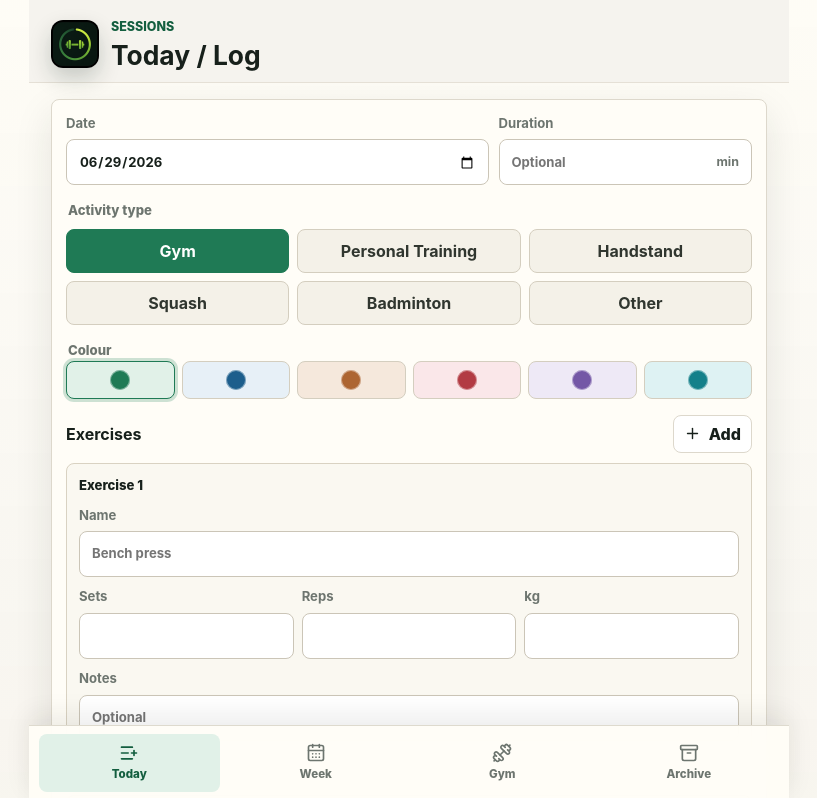
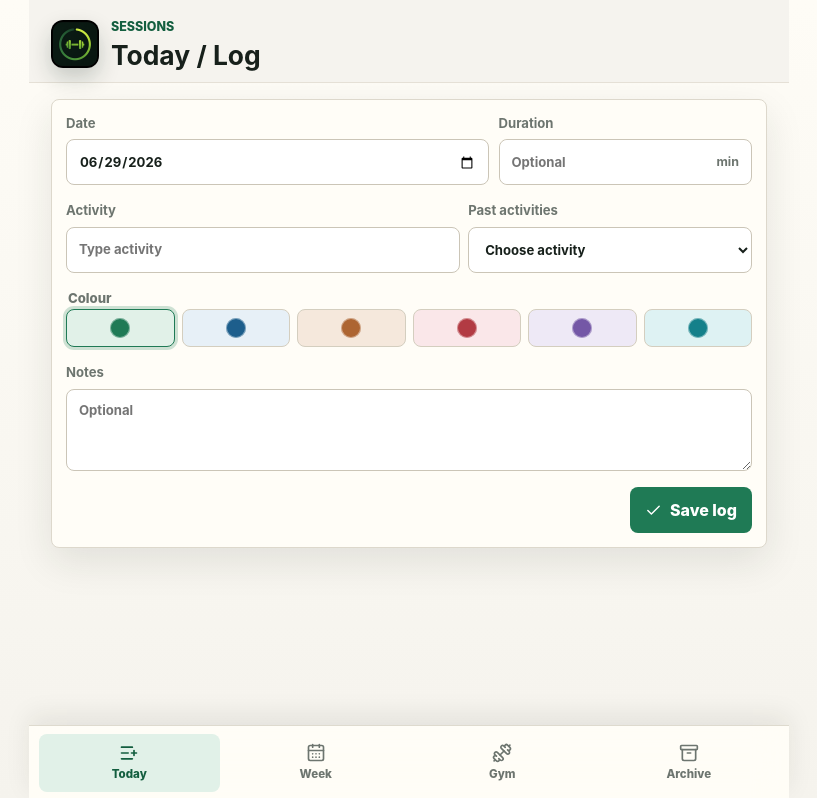
Before and after one commit to themahboba/sessions, a React (Vite) app: page / in a window 1280 px wide. Shown: the top 798 px of the page, without its empty margins (231-1048 px from the left). Built offline with nearby package versions, Linux system fonts and the light colour scheme.

Commit message:
Allow typed activity names

```diff
--- a/src/App.tsx
+++ b/src/App.tsx
@@ -15,13 +15,7 @@ import {
 import { useEffect, useMemo, useState } from "react";
 import type { CSSProperties, FormEvent, ReactNode } from "react";
 
-type ActivityType =
-  | "Gym"
-  | "Personal Training"
-  | "Handstand"
-  | "Squash"
-  | "Badminton"
-  | "Other";
+type ActivityType = string;
 
 type ExerciseEntry = {
   id: string;
@@ -64,6 +58,11 @@ type OneOffPlanItem = {
 };
 
 type ActivityPlanItem = WeeklyPlanItem | OneOffPlanItem;
+
+type PastActivityOption = {
+  name: string;
+  activityColor?: string;
+};
 
 type TabKey = "today" | "week" | "gym" | "archive";
 
@@ -103,23 +102,6 @@ type CalendarActivityChip =
       planItem: ActivityPlanItem;
     };
 
-const activityTypes: ActivityType[] = [
-  "Gym",
-  "Personal Training",
-  "Handstand",
-  "Squash",
-  "Badminton",
-  "Other",
-];
-
-const summaryTypes: ActivityType[] = [
-  "Gym",
-  "Squash",
-  "Badminton",
-  "Handstand",
-  "Personal Training",
-];
-
 const storageKey = "activity-tracker.logs.v1";
 const scheduleStorageKey = "activity-tracker.weekly-plan.v1";
 const oneOffPlanStorageKey = "activity-tracker.one-off-plan.v1";
@@ -143,13 +125,12 @@ const activityColorOptions = [
   { name: "Teal", value: "#14808a", soft: "#def2f3", text: "#0d626a" },
 ];
 
-const defaultActivityColors: Record<ActivityType, string> = {
+const defaultActivityColors: Record<string, string> = {
   Gym: "#1f7a55",
   "Personal Training": "#7457a6",
   Handstand: "#14808a",
   Squash: "#ad6532",
   Badminton: "#1d5e8c",
-  Other: "#b23b43",
 };
 
 const todayInputValue = () => formatDateInput(new Date());
@@ -216,15 +197,8 @@ function getWeekKey(date: Date) {
   return formatDateInput(startOfWeek(date));
 }
 
-function countByType(logs: ActivityLog[]) {
-  return activityTypes.reduce<Record<ActivityType, number>>((totals, type) => {
-    totals[type] = logs.filter((log) => log.activityType === type).length;
-    return totals;
-  }, {} as Record<ActivityType, number>);
-}
-
 function defaultActivityColor(activityType: ActivityType) {
-  return defaultActivityColors[activityType];
+  return defaultActivityColors[activityType] ?? activityColorOptions[0]!.value;
 }
 
 function resolveActivityColor(activity: { activityType: ActivityType; activityColor?: string }) {
@@ -247,18 +221,15 @@ function activityColorStyle(activity: { activityType: ActivityType; activityColo
 
 function activityDisplayName(activity: { activityType: ActivityType; customActivityName?: string }) {
   if (activity.activityType === "Other" && activity.customActivityName?.trim()) {
-    return activity.customActivityName.trim();
+    return normalizeActivityName(activity.customActivityName);
   }
-  return activity.activityType;
+  return normalizeActivityName(activity.activityType);
 }
 
 function activityShortLabel(activity: { activityType: ActivityType; customActivityName?: string }) {
-  if (activity.activityType === "Other") {
-    const displayName = activityDisplayName(activity);
-    return displayName.length > 6 ? displayName.slice(0, 6) : displayName;
-  }
-
-  switch (activity.activityType) {
+  const displayName = activityDisplayName(activity);
+
+  switch (displayName) {
     case "Personal Training":
       return "PT";
     case "Handstand":
@@ -266,23 +237,58 @@ function activityShortLabel(activity: { activityType: ActivityType; customActivi
     case "Badminton":
       return "Badm";
     default:
-      return activity.activityType;
+      return displayName.length > 6 ? displayName.slice(0, 6) : displayName;
   }
+}
+
+function normalizeActivityName(value = "") {
+  return value.trim().replace(/\s+/g, " ");
+}
+
+function isGymActivityName(value: string) {
+  return normalizeActivityName(value).toLowerCase() === "gym";
 }
 
 function activitiesMatch(
   first: { activityType: ActivityType; customActivityName?: string },
   second: { activityType: ActivityType; customActivityName?: string },
 ) {
-  if (first.activityType !== second.activityType) {
-    return false;
-  }
-
-  if (first.activityType !== "Other") {
-    return true;
-  }
-
   return activityDisplayName(first).toLowerCase() === activityDisplayName(second).toLowerCase();
+}
+
+function getActivityBreakdown(logs: ActivityLog[]) {
+  const counts = new Map<string, number>();
+  logs.forEach((log) => {
+    const name = activityDisplayName(log);
+    if (name) {
+      counts.set(name, (counts.get(name) ?? 0) + 1);
+    }
+  });
+
+  return [...counts.entries()]
+    .map(([label, value]) => ({ label, value }))
+    .sort((a, b) => b.value - a.value || a.label.localeCompare(b.label));
+}
+
+function getPastActivityOptions(
+  logs: ActivityLog[],
+  schedule: WeeklyPlanItem[],
+  oneOffPlans: OneOffPlanItem[],
+) {
+  const options = new Map<string, { name: string; activityColor?: string }>();
+  const addActivity = (activity: { activityType: ActivityType; customActivityName?: string; activityColor?: string }) => {
+    const name = activityDisplayName(activity);
+    const key = name.toLowerCase();
+    if (name && !options.has(key)) {
+      options.set(key, { name, activityColor: activity.activityColor });
+    }
+  };
+
+  [...logs].reverse().forEach(addActivity);
+  schedule.forEach(addActivity);
+  oneOffPlans.forEach(addActivity);
+
+  return [...options.values()].sort((a, b) => a.name.localeCompare(b.name));
 }
 
 function isOneOffPlanItem(item: ActivityPlanItem): item is OneOffPlanItem {
@@ -464,6 +470,10 @@ function App() {
   }, [oneOffPlans]);
 
   const sortedLogs = useMemo(() => sortLogs(logs), [logs]);
+  const pastActivityOptions = useMemo(
+    () => getPastActivityOptions(sortedLogs, schedule, oneOffPlans),
+    [oneOffPlans, schedule, sortedLogs],
+  );
   const currentWeekStart = useMemo(() => startOfWeek(new Date()), []);
   const currentWeekKey = getWeekKey(currentWeekStart);
   const currentWeekLogs = sortedLogs.filter((log) => getWeekKey(parseInputDate(log.date)) === currentWeekKey);
@@ -616,13 +626,14 @@ function App() {
       </header>
 
       <main className="app-main">
-        {activeTab === "today" && <TodayLog onSave={upsertLog} />}
+        {activeTab === "today" && <TodayLog pastActivityOptions={pastActivityOptions} onSave={upsertLog} />}
         {activeTab === "week" && (
           <WeekView
             weekStart={currentWeekStart}
             logs={currentWeekLogs}
             schedule={schedule}
             oneOffPlans={oneOffPlans}
+            pastActivityOptions={pastActivityOptions}
             onAddScheduleItem={addScheduleItem}
             onAddOneOffPlanItem={addOneOffPlanItem}
             onDeleteScheduleItem={deleteScheduleItem}
@@ -649,6 +660,7 @@ function App() {
       {editingLog ? (
         <EditSheet
           log={editingLog}
+          pastActivityOptions={pastActivityOptions}
           onSave={upsertLog}
           onDelete={deleteLog}
           onCancel={() => setEditingLog(null)}
@@ -676,7 +688,13 @@ function App() {
   );
 }
 
-function TodayLog({ onSave }: { onSave: (log: ActivityLog) => void }) {
+function TodayLog({
+  pastActivityOptions,
+  onSave,
+}: {
+  pastActivityOptions: PastActivityOption[];
+  onSave: (log: ActivityLog) => void;
+}) {
   const [resetKey, setResetKey] = useState(0);
 
   return (
@@ -684,6 +702,7 @@ function TodayLog({ onSave }: { onSave: (log: ActivityLog) => void }) {
       <LogEditor
         key={resetKey}
         mode="create"
+        pastActivityOptions={pastActivityOptions}
         onSave={(log) => {
           onSave(log);
           setResetKey((key) => key + 1);
@@ -696,18 +715,21 @@ function TodayLog({ onSave }: { onSave: (log: ActivityLog) => void }) {
 function LogEditor({
   mode,
   initialLog,
+  pastActivityOptions,
   onSave,
   onCancel,
 }: {
   mode: "create" | "edit";
   initialLog?: ActivityLog;
+  pastActivityOptions: PastActivityOption[];
   onSave: (log: ActivityLog) => void;
   onCancel?: () => void;
 }) {
+  const initialActivityName = initialLog ? activityDisplayName(initialLog) : "";
   const [date, setDate] = useState(initialLog?.date ?? todayInputValue());
-  const [activityType, setActivityType] = useState<ActivityType>(initialLog?.activityType ?? "Gym");
+  const [activityName, setActivityName] = useState(initialActivityName);
   const [activityColor, setActivityColor] = useState(
-    initialLog?.activityColor ?? defaultActivityColor(initialLog?.activityType ?? "Gym"),
+    initialLog?.activityColor ?? defaultActivityColor(initialActivityName),
   );
   const [durationMinutes, setDurationMinutes] = useState(
     initialLog?.durationMinutes ? String(initialLog.durationMinutes) : "",
@@ -717,7 +739,7 @@ function LogEditor({
     initialLog?.exercises.length ? initialLog.exercises : [makeExercise()],
   );
 
-  const isGym = activityType === "Gym";
+  const isGym = isGymActivityName(activityName);
 
   const updateExercise = (exerciseId: string, nextExercise: Partial<ExerciseEntry>) => {
     setExercises((currentExercises) =>
@@ -737,6 +759,10 @@ function LogEditor({
 
   const handleSubmit = (event: FormEvent<HTMLFormElement>) => {
     event.preventDefault();
+    const cleanActivityName = normalizeActivityName(activityName);
+    if (!cleanActivityName) {
+      return;
+    }
 
     const cleanExercises = isGym
       ? exercises
@@ -751,8 +777,8 @@ function LogEditor({
     onSave({
       id: initialLog?.id ?? createId(),
       date,
-      activityType,
-      customActivityName: activityType === "Other" ? initialLog?.customActivityName : undefined,
+      activityType: cleanActivityName,
+      customActivityName: undefined,
       activityColor,
       durationMinutes: durationMinutes ? Number(durationMinutes) : undefined,
       notes: notes.trim(),
@@ -784,24 +810,15 @@ function LogEditor({
         </label>
       </div>
 
-      <fieldset className="activity-options">
-        <legend>Activity type</legend>
-        <div className="type-grid">
-          {activityTypes.map((type) => (
-            <button
-              className={activityType === type ? "type-pill selected" : "type-pill"}
-              key={type}
-              type="button"
-              onClick={() => {
-                setActivityType(type);
-                setActivityColor(defaultActivityColor(type));
-              }}
-            >
-              {type}
-            </button>
-          ))}
-        </div>
-      </fieldset>
+      <ActivityNamePicker
+        value={activityName}
+        pastActivityOptions={pastActivityOptions}
+        onChange={setActivityName}
+        onSelectPastActivity={(activity) => {
+          setActivityName(activity.name);
+          setActivityColor(activity.activityColor ?? defaultActivityColor(activity.name));
+        }}
+      />
 
       <ColorPicker value={activityColor} onChange={setActivityColor} />
 
@@ -846,6 +863,54 @@ function LogEditor({
         </button>
       </div>
     </form>
+  );
+}
+
+function ActivityNamePicker({
+  value,
+  pastActivityOptions,
+  onChange,
+  onSelectPastActivity,
+}: {
+  value: string;
+  pastActivityOptions: PastActivityOption[];
+  onChange: (activityName: string) => void;
+  onSelectPastActivity: (activity: PastActivityOption) => void;
+}) {
+  return (
+    <div className="activity-name-grid">
+      <label className="field">
+        <span>Activity</span>
+        <input
+          value={value}
+          onChange={(event) => onChange(event.target.value)}
+          placeholder="Type activity"
+          required
+        />
+      </label>
+
+      <label className="field">
+        <span>Past activities</span>
+        <select
+          aria-label="Past activities"
+          disabled={!pastActivityOptions.length}
+          value=""
+          onChange={(event) => {
+            const activity = pastActivityOptions.find((option) => option.name === event.target.value);
+            if (activity) {
+              onSelectPastActivity(activity);
+            }
+          }}
+        >
+          <option value="">{pastActivityOptions.length ? "Choose activity" : "None yet"}</option>
+          {pastActivityOptions.map((activity) => (
+            <option key={activity.name} value={activity.name}>
+              {activity.name}
+            </option>
+          ))}
+        </select>
+      </label>
+    </div>
   );
 }
 
@@ -966,6 +1031,7 @@ function WeekView({
   logs,
   schedule,
   oneOffPlans,
+  pastActivityOptions,
   onAddScheduleItem,
   onAddOneOffPlanItem,
   onDeleteScheduleItem,
@@ -979,6 +1045,7 @@ function WeekView({
   logs: ActivityLog[];
   schedule: WeeklyPlanItem[];
   oneOffPlans: OneOffPlanItem[];
+  pastActivityOptions: PastActivityOption[];
   onAddScheduleItem: (item: WeeklyPlanItem) => void;
   onAddOneOffPlanItem: (item: OneOffPlanItem) => void;
   onDeleteScheduleItem: (itemId: string) => void;
@@ -989,7 +1056,6 @@ function WeekView({
   onDelete: (logId: string) => void;
 }) {
   const days = Array.from({ length: 7 }, (_, index) => addDays(weekStart, index));
-  const totals = countByType(logs);
 
   return (
     <section className="stack">
@@ -1010,13 +1076,14 @@ function WeekView({
         weekStart={weekStart}
         schedule={schedule}
         oneOffPlans={oneOffPlans}
+        pastActivityOptions={pastActivityOptions}
         onAddScheduleItem={onAddScheduleItem}
         onAddOneOffPlanItem={onAddOneOffPlanItem}
         onDeleteScheduleItem={onDeleteScheduleItem}
         onDeleteOneOffPlanItem={onDeleteOneOffPlanItem}
       />
 
-      <SummaryGrid logs={logs} totals={totals} />
+      <SummaryGrid logs={logs} />
 
       <section className="day-list">
         {days.map((day, index) => {
@@ -1151,6 +1218,7 @@ function SchedulePanel({
   weekStart,
   schedule,
   oneOffPlans,
+  pastActivityOptions,
   onAddScheduleItem,
   onAddOneOffPlanItem,
   onDeleteScheduleItem,
@@ -1159,19 +1227,18 @@ function SchedulePanel({
   weekStart: Date;
   schedule: WeeklyPlanItem[];
   oneOffPlans: OneOffPlanItem[];
+  pastActivityOptions: PastActivityOption[];
   onAddScheduleItem: (item: WeeklyPlanItem) => void;
   onAddOneOffPlanItem: (item: OneOffPlanItem) => void;
   onDeleteScheduleItem: (itemId: string) => void;
   onDeleteOneOffPlanItem: (itemId: string) => void;
 }) {
-  const [activityType, setActivityType] = useState<ActivityType>("Personal Training");
-  const [customActivityName, setCustomActivityName] = useState("");
-  const [activityColor, setActivityColor] = useState(defaultActivityColor("Personal Training"));
+  const [activityName, setActivityName] = useState("");
+  const [activityColor, setActivityColor] = useState(defaultActivityColor(""));
   const [repeatsWeekly, setRepeatsWeekly] = useState(true);
   const [selectedDays, setSelectedDays] = useState<number[]>([0]);
   const [durationMinutes, setDurationMinutes] = useState("");
   const [notes, setNotes] = useState("");
-  const isOther = activityType === "Other";
   const todayWeekdayIndex = new Date().getDay() === 0 ? 6 : new Date().getDay() - 1;
   const currentWeekOneOffPlans = oneOffPlans.filter(
     (item) => getWeekKey(parseInputDate(item.date)) === getWeekKey(weekStart),
@@ -1193,15 +1260,15 @@ function SchedulePanel({
 
   const handleSubmit = (event: FormEvent<HTMLFormElement>) => {
     event.preventDefault();
-    const cleanCustomActivityName = customActivityName.trim();
-    if (!selectedDays.length || (isOther && !cleanCustomActivityName)) {
+    const cleanActivityName = normalizeActivityName(activityName);
+    if (!selectedDays.length || !cleanActivityName) {
       return;
     }
 
     const baseActivity = {
       id: createId(),
-      activityType,
-      customActivityName: isOther ? cleanCustomActivityName : undefined,
+      activityType: cleanActivityName,
+      customActivityName: undefined,
       activityColor,
       durationMinutes: durationMinutes ? Number(durationMinutes) : undefined,
       notes: notes.trim(),
@@ -1219,9 +1286,8 @@ function SchedulePanel({
       });
     }
 
-    setActivityType("Personal Training");
-    setCustomActivityName("");
-    setActivityColor(defaultActivityColor("Personal Training"));
+    setActivityName("");
+    setActivityColor(defaultActivityColor(""));
     setRepeatsWeekly(true);
     setSelectedDays([0]);
     setDurationMinutes("");
@@ -1235,26 +1301,15 @@ function SchedulePanel({
       </div>
 
       <form className="schedule-form" onSubmit={handleSubmit}>
-        <label className="field">
-          <span>Activity</span>
-          <select
-            value={activityType}
-            onChange={(event) => {
-              const nextType = event.target.value as ActivityType;
-              setActivityType(nextType);
-              setActivityColor(defaultActivityColor(nextType));
-              if (nextType !== "Other") {
-                setCustomActivityName("");
-              }
-            }}
-          >
-            {activityTypes.map((type) => (
-              <option key={type} value={type}>
-                {type}
-              </option>
-            ))}
-          </select>
-        </label>
+        <ActivityNamePicker
+          value={activityName}
+          pastActivityOptions={pastActivityOptions}
+          onChange={setActivityName}
+          onSelectPastActivity={(activity) => {
+            setActivityName(activity.name);
+            setActivityColor(activity.activityColor ?? defaultActivityColor(activity.name));
+          }}
+        />
 
         <label className="field">
           <span>Duration</span>
@@ -1270,18 +1325,6 @@ function SchedulePanel({
             <span>min</span>
           </div>
         </label>
-
-        {isOther ? (
-          <label className="field schedule-custom-name">
-            <span>Activity name</span>
-            <input
-              value={customActivityName}
-              onChange={(event) => setCustomActivityName(event.target.value)}
-              placeholder="e.g. Climbing"
-              required
-            />
-          </label>
-        ) : null}
 
         <label className="repeat-choice">
           <input
@@ -1325,7 +1368,7 @@ function SchedulePanel({
         <button
           className="primary-button schedule-submit"
           type="submit"
-          disabled={!selectedDays.length || (isOther && !customActivityName.trim())}
+          disabled={!selectedDays.length || !activityName.trim()}
         >
           <Plus size={17} aria-hidden="true" />
           Add activity
@@ -1376,13 +1419,10 @@ function SchedulePanel({
   );
 }
 
-function SummaryGrid({ logs, totals }: { logs: ActivityLog[]; totals: Record<ActivityType, number> }) {
+function SummaryGrid({ logs }: { logs: ActivityLog[] }) {
   const summaryItems = [
     { label: "Total", value: logs.length },
-    ...summaryTypes.map((type) => ({
-      label: type,
-      value: totals[type],
-    })),
+    ...getActivityBreakdown(logs),
   ];
 
   return (
@@ -1466,7 +1506,7 @@ function LogCard({
   onDelete: (logId: string) => void;
 }) {
   const exerciseLabel =
-    log.activityType === "Gym" && log.exercises.length
+    isGymActivityName(activityDisplayName(log)) && log.exercises.length
       ? `${log.exercises.length} ${log.exercises.length === 1 ? "exercise" : "exercises"}`
       : null;
 
@@ -1514,7 +1554,7 @@ function GymProgress({ logs, onEdit }: { logs: ActivityLog[]; onEdit: (log: Acti
     const grouped = new Map<string, { name: string; entries: Array<ExerciseEntry & { date: string; log: ActivityLog }> }>();
 
     logs.forEach((log) => {
-      if (log.activityType !== "Gym") {
+      if (!isGymActivityName(activityDisplayName(log))) {
         return;
       }
 
@@ -1665,8 +1705,7 @@ function ArchiveView({
       </div>
 
       {weeks.map((week) => {
-        const totals = countByType(week.logs);
-        const visibleBreakdown = summaryTypes.filter((type) => totals[type] > 0);
+        const visibleBreakdown = getActivityBreakdown(week.logs);
         return (
           <button className="archive-card" type="button" key={week.key} onClick={() => onSelectWeek(week)}>
             <div>
@@ -1674,9 +1713,9 @@ function ArchiveView({
               <strong>{week.logs.length} sessions</strong>
               <div className="breakdown-list">
                 {visibleBreakdown.length ? (
-                  visibleBreakdown.map((type) => (
-                    <span key={type}>
-                      {type}: {totals[type]}
+                  visibleBreakdown.map((item) => (
+                    <span key={item.label}>
+                      {item.label}: {item.value}
                     </span>
                   ))
                 ) : (
@@ -1819,11 +1858,13 @@ function ActivityDetailSheet({
 
 function EditSheet({
   log,
+  pastActivityOptions,
   onSave,
   onDelete,
   onCancel,
 }: {
   log: ActivityLog;
+  pastActivityOptions: PastActivityOption[];
   onSave: (log: ActivityLog) => void;
   onDelete: (logId: string) => void;
   onCancel: () => void;
@@ -1841,7 +1882,13 @@ function EditSheet({
           </button>
         </div>
 
-        <LogEditor mode="edit" initialLog={log} onSave={onSave} onCancel={onCancel} />
+        <LogEditor
+          mode="edit"
+          initialLog={log}
+          pastActivityOptions={pastActivityOptions}
+          onSave={onSave}
+          onCancel={onCancel}
+        />
 
         <button className="delete-wide-button" type="button" onClick={() => onDelete(log.id)}>
           <Trash2 size={17} aria-hidden="true" />
--- a/src/styles.css
+++ b/src/styles.css
@@ -192,42 +192,10 @@ button {
   font-size: 0.78rem;
 }
 
-.activity-options {
+.activity-name-grid {
   display: grid;
+  grid-template-columns: minmax(0, 1fr) minmax(118px, 0.72fr);
   gap: 8px;
-  margin: 0;
-  padding: 0;
-  border: 0;
-}
-
-.activity-options legend {
-  margin-bottom: 8px;
-  color: var(--muted);
-  font-size: 0.82rem;
-  font-weight: 800;
-}
-
-.type-grid {
-  display: grid;
-  grid-template-columns: repeat(2, minmax(0, 1fr));
-  gap: 8px;
-}
-
-.type-pill {
-  min-height: 44px;
-  padding: 8px 10px;
-  color: #30362f;
-  background: #f4f1e8;
-  border: 1px solid #d4cebf;
-  border-radius: 8px;
-  cursor: pointer;
-  font-weight: 750;
-}
-
-.type-pill.selected {
-  color: #ffffff;
-  background: var(--accent);
-  border-color: var(--accent);
 }
 
 .color-picker {
@@ -499,6 +467,10 @@ button {
   gap: 10px;
 }
 
+.schedule-form .activity-name-grid {
+  grid-column: 1 / -1;
+}
+
 .weekday-options {
   grid-column: 1 / -1;
   display: grid;
@@ -569,7 +541,6 @@ button {
 }
 
 .schedule-color,
-.schedule-custom-name,
 .schedule-notes {
   grid-column: 1 / -1;
 }
@@ -1130,10 +1101,6 @@ button {
     padding-inline: 22px;
   }
 
-  .type-grid {
-    grid-template-columns: repeat(3, minmax(0, 1fr));
-  }
-
   .summary-grid {
     grid-template-columns: repeat(6, minmax(0, 1fr));
   }
```
Also changed, not shown: 5 other files (tests, documents, lock files or other folders).
